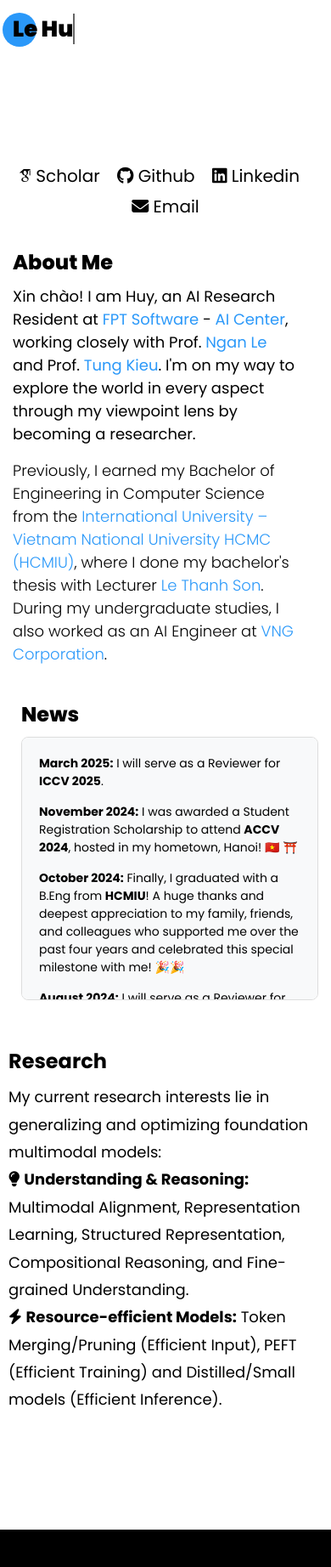
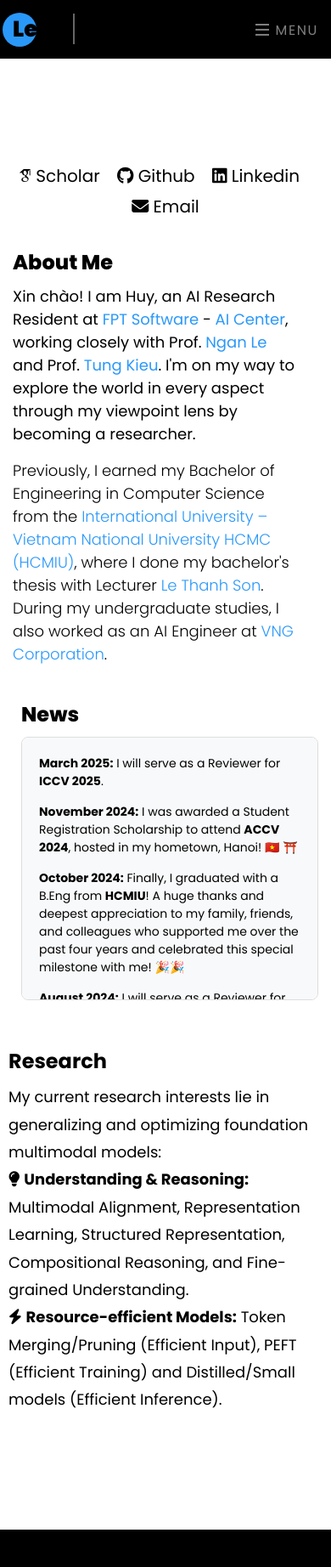
Before and after one commit to lehuy1611/lehuy1611.github.io, a Jekyll site: the page index.html, which Jekyll copies as it is, in a window 390 px wide. Shown: the whole page at 85% size. Built offline with Jekyll 4.4.1, drawn with Linux system fonts in a browser that asks for light colours; some web fonts are replaced.

Commit message:
update navbar mobile device

```diff
--- a/index.html
+++ b/index.html
@@ -38,30 +38,6 @@
     <link rel="stylesheet" href="css/academicons.min.css">
 
     <style>
-        @media (max-width: 991.98px) {
-            #ftco-navbar,
-            .navbar-collapse.show {
-                background-color: #ffffff !important;
-            }
-
-            /* Force text links inside the mobile navbar to stay black/gray */
-            .navbar-nav .nav-link {
-                color: #212529 !important; /* Bootstrap's default dark */
-            }
-
-            /* Optional: ensure hamburger icon is dark too */
-            .navbar-toggler {
-                color: #212529 !important;
-                border-color: #212529 !important;
-            }
-                    /* Optional: ensure hamburger icon is dark too */
-            .navbar-toggler-icon {
-                color: #212529 !important;
-                border-color: #212529 !important;
-            }
-        }
-
-
         /* Ensuring footer is at the bottom of the page */
         body, html {
             height: 100%;
```
